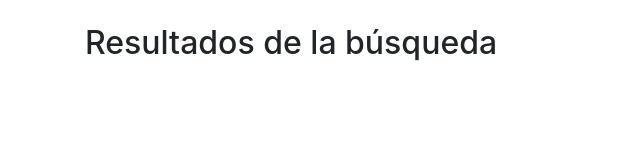
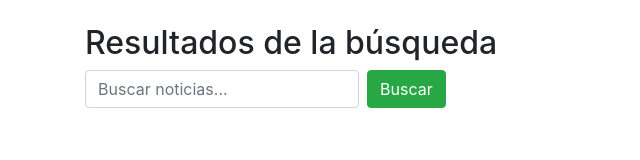
Before and after one commit to FedeDAnna/TP1GrupalLab4, a website with bundled scripts: page src/public/buscador.html in a window 1280 px wide. Shown: the whole page, without its empty margins (0-640 px from the left). Built offline with nearby package versions, Linux system fonts and the light colour scheme; what body-parser would draw is missing.

Commit message:
feat:agregando funcion buscador

```diff
--- a/src/basedatos/basedatos.ts
+++ b/src/basedatos/basedatos.ts
@@ -3,7 +3,7 @@ import mysql from "mysql2/promise";
 const connection = mysql.createPool({
   host: "localhost",
   user: "root",
-  password: "",
+  password: "41991966",
   database: "tp1_grupal_lab4",
   waitForConnections: true,
   connectionLimit: 10,
--- a/src/public/buscador.html
+++ b/src/public/buscador.html
@@ -9,6 +9,10 @@
 <body>
   <div class="container mt-4">
     <h2>Resultados de la búsqueda</h2>
+    <div class="form-inline">
+      <input type="text" id="busquedaInput2" class="form-control mr-2" placeholder="Buscar noticias...">
+      <button class="btn btn-success" onclick="buscar()">Buscar</button>
+    </div>
     <p id="texto-buscado" class="text-muted"></p>
 
     <!-- Contenedor donde se cargan las noticias -->
--- a/src/public/scripts/buscador.js
+++ b/src/public/scripts/buscador.js
@@ -55,6 +55,15 @@ function mostrarNoticiasFlitradas(texto){
 }
 */
 
+function buscar() {
+  const texto = document.getElementById("busquedaInput2").value.trim();
+  if (texto !== "") {
+  window.location.href = `buscador.html?query=${encodeURIComponent(texto)}`;
+  } else {
+  alert("Por favor ingresá un término de búsqueda.");
+  }
+}
+
 document.addEventListener("DOMContentLoaded", () => {
   const params = new URLSearchParams(window.location.search);
   const texto = params.get("query");
```
